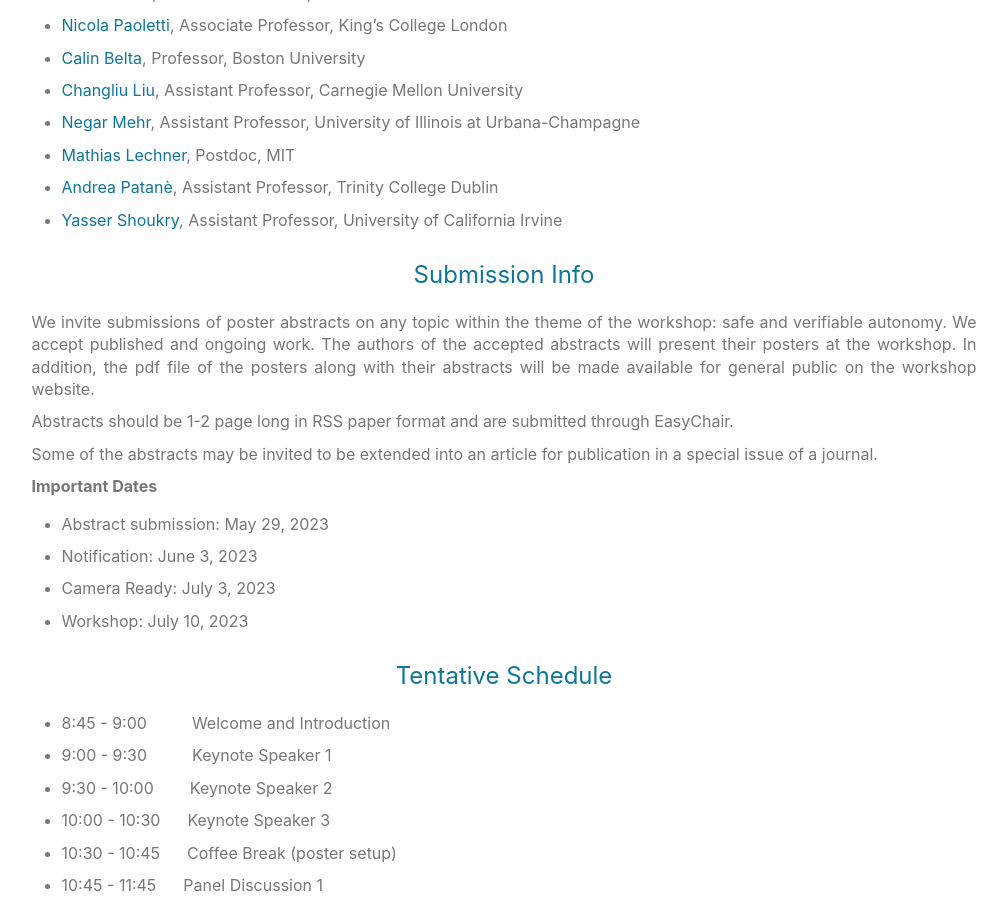
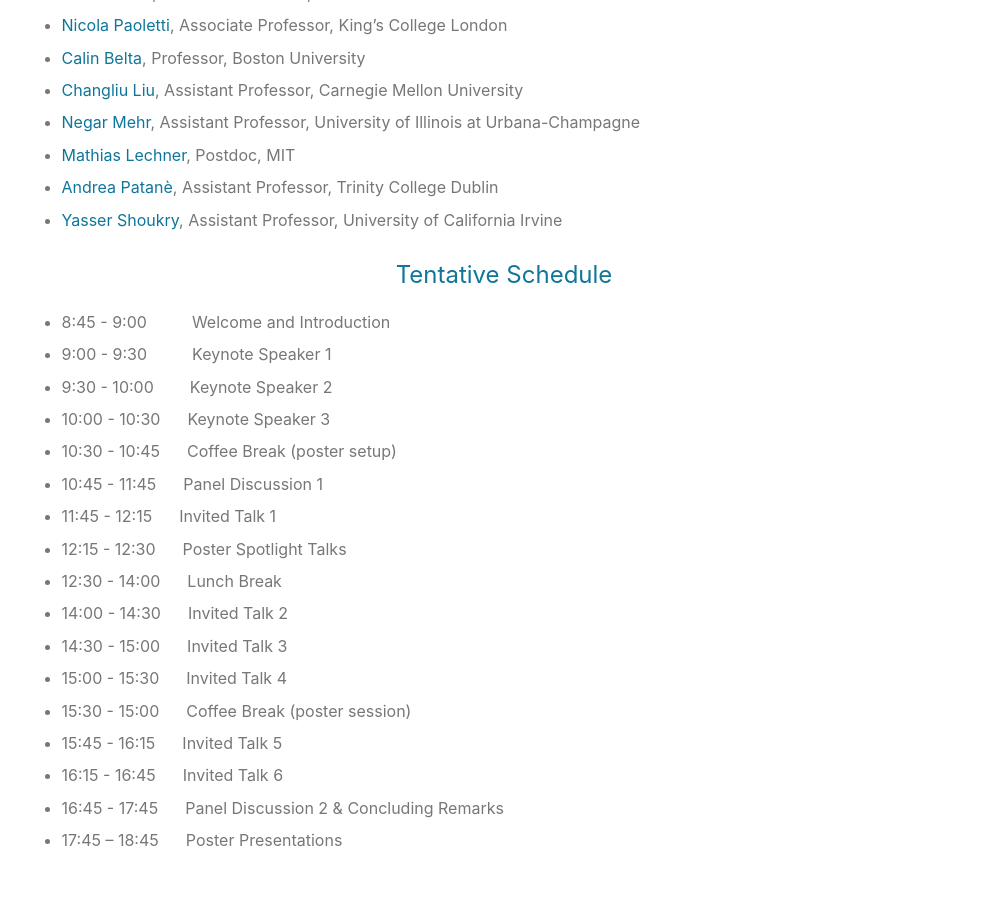
Before and after one commit to aria-systems-group/website, a Jekyll site: the page built from pages/workshop2023.md, in a window 1280 px wide and 900 px high, scrolled down 1134 px. Shown: the whole window, without its empty margins (136-1143 px from the left). Built offline with Jekyll 4.4.1, drawn with Linux system fonts in a browser that asks for light colours.

Commit message:
Update workshop2023.md

```diff
--- a/pages/workshop2023.md
+++ b/pages/workshop2023.md
@@ -68,22 +68,6 @@
 
 
 
-## Submission Info
-
-We invite submissions of poster abstracts on any topic within the theme of the workshop: safe and verifiable autonomy. We accept published and ongoing work. The authors of the accepted abstracts will present their posters at the workshop. In addition, the pdf file of the posters along with their abstracts will be made available for general public on the workshop website.
-
-Abstracts should be 1-2 page long in RSS paper format and are submitted through EasyChair.
-
-Some of the abstracts may be invited to be extended into an article for publication in a special issue of a journal.
-
-
-**Important Dates**
-- Abstract submission: May 29, 2023
-- Notification: June 3, 2023
-- Camera Ready: July 3, 2023
-- Workshop: July 10, 2023
-
-
 
 ## Tentative Schedule
 <!-- **Tentative Schedule** -->
```
